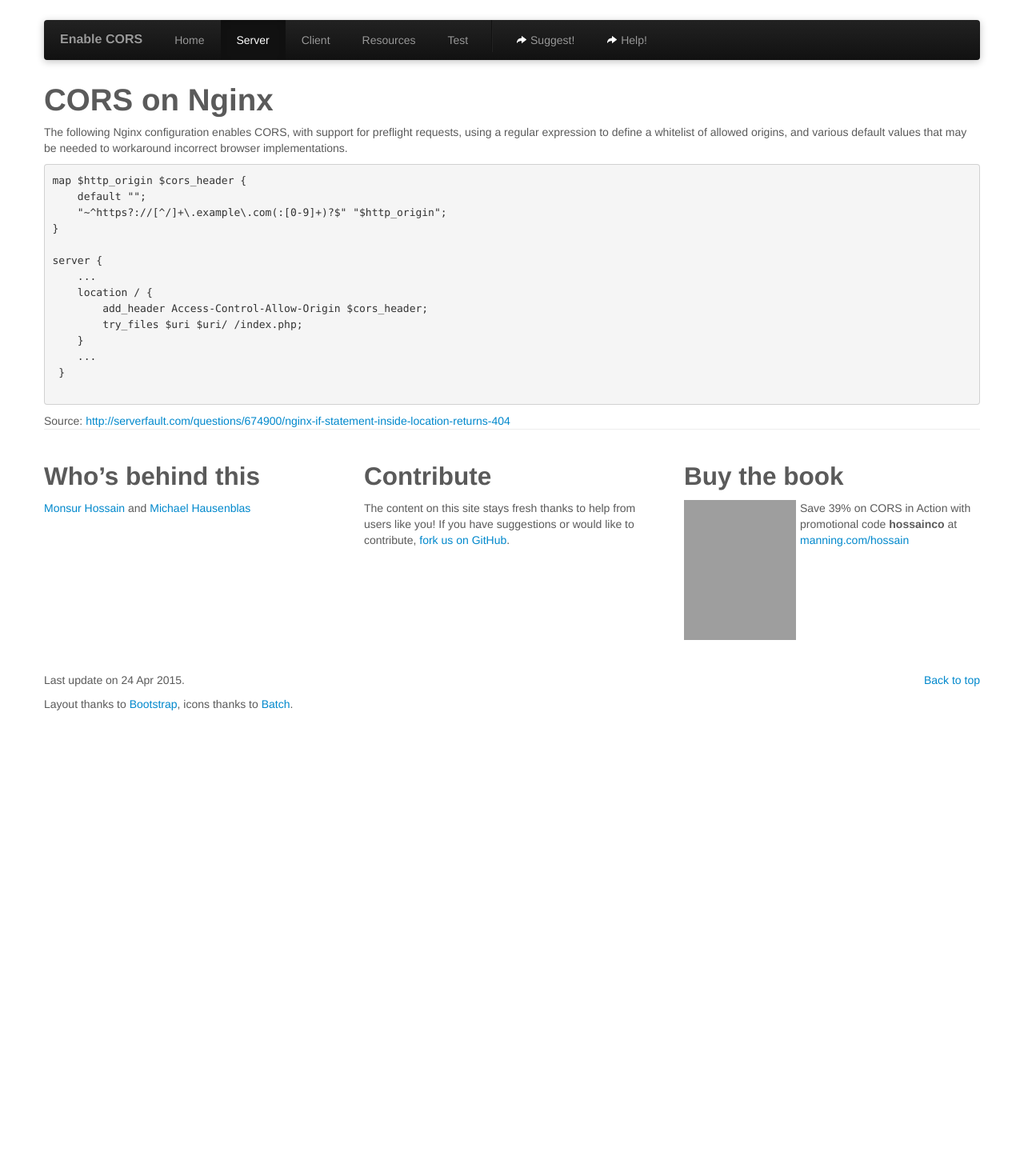
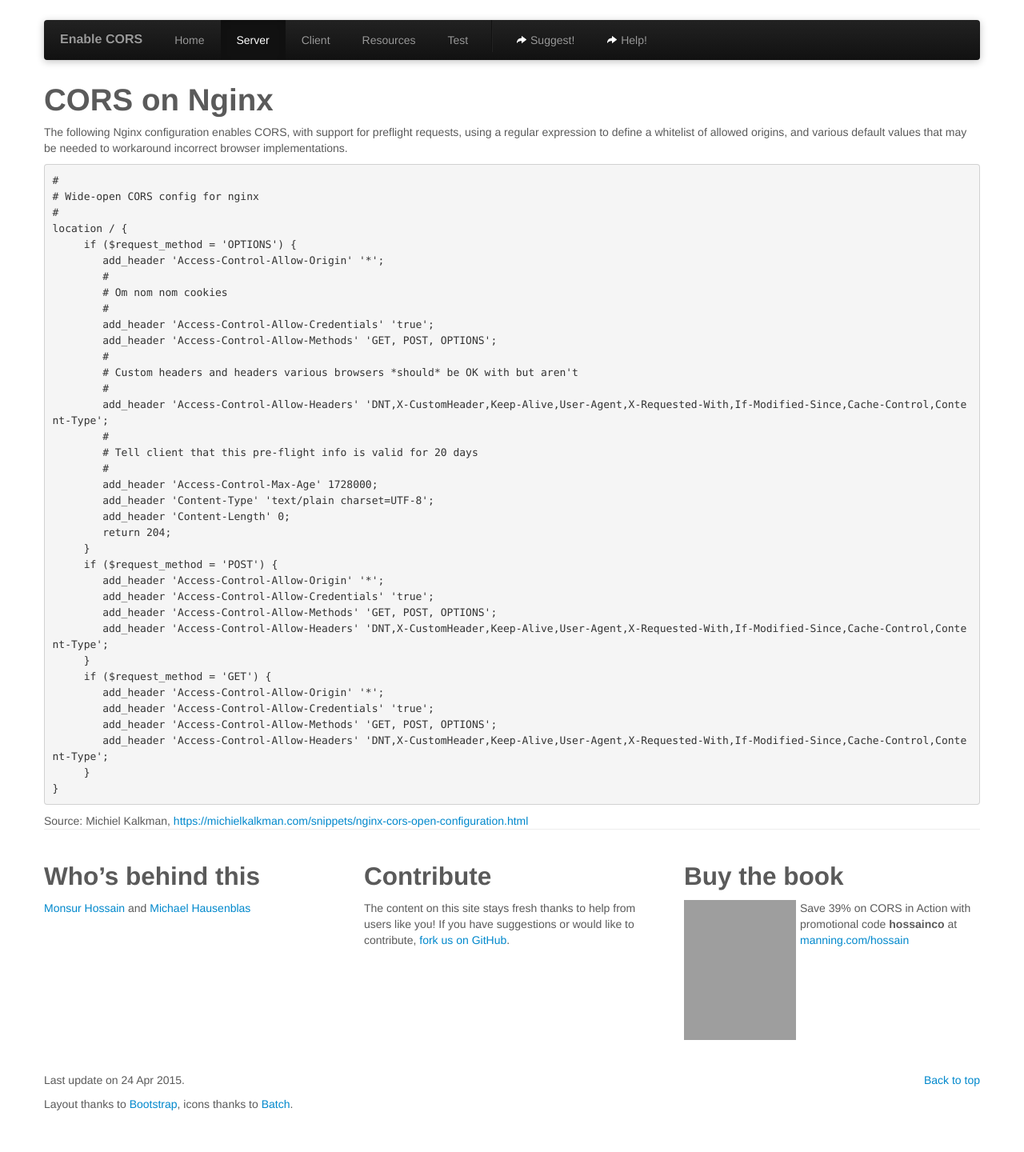
Before and after one commit to monsur/enable-cors.org, a Jekyll site: the page built from server_nginx.html, in a window 1280 px wide. Shown: the whole page at 80% size. Built offline with Jekyll 4.4.1, drawn with Linux system fonts in a browser that asks for light colours; before the commit the page ends 940 px from its top, so only the background shows below that; grey boxes are pictures that could not be loaded.

Commit message:
Updating nginx config. Fixes issue #98

```diff
--- a/server_nginx.html
+++ b/server_nginx.html
@@ -14,20 +14,43 @@ title: enable cross-origin resource sharing
       implementations.</p>
 
     <pre class="code">
-map $http_origin $cors_header {
-    default "";
-    "~^https?://[^/]+\.example\.com(:[0-9]+)?$" "$http_origin";
+#
+# Wide-open CORS config for nginx
+#
+location / {
+     if ($request_method = 'OPTIONS') {
+        add_header 'Access-Control-Allow-Origin' '*';
+        #
+        # Om nom nom cookies
+        #
+        add_header 'Access-Control-Allow-Credentials' 'true';
+        add_header 'Access-Control-Allow-Methods' 'GET, POST, OPTIONS';
+        #
+        # Custom headers and headers various browsers *should* be OK with but aren't
+        #
+        add_header 'Access-Control-Allow-Headers' 'DNT,X-CustomHeader,Keep-Alive,User-Agent,X-Requested-With,If-Modified-Since,Cache-Control,Content-Type';
+        #
+        # Tell client that this pre-flight info is valid for 20 days
+        #
+        add_header 'Access-Control-Max-Age' 1728000;
+        add_header 'Content-Type' 'text/plain charset=UTF-8';
+        add_header 'Content-Length' 0;
+        return 204;
+     }
+     if ($request_method = 'POST') {
+        add_header 'Access-Control-Allow-Origin' '*';
+        add_header 'Access-Control-Allow-Credentials' 'true';
+        add_header 'Access-Control-Allow-Methods' 'GET, POST, OPTIONS';
+        add_header 'Access-Control-Allow-Headers' 'DNT,X-CustomHeader,Keep-Alive,User-Agent,X-Requested-With,If-Modified-Since,Cache-Control,Content-Type';
+     }
+     if ($request_method = 'GET') {
+        add_header 'Access-Control-Allow-Origin' '*';
+        add_header 'Access-Control-Allow-Credentials' 'true';
+        add_header 'Access-Control-Allow-Methods' 'GET, POST, OPTIONS';
+        add_header 'Access-Control-Allow-Headers' 'DNT,X-CustomHeader,Keep-Alive,User-Agent,X-Requested-With,If-Modified-Since,Cache-Control,Content-Type';
+     }
 }
-
-server {
-    ...
-    location / {
-        add_header Access-Control-Allow-Origin $cors_header;
-        try_files $uri $uri/ /index.php;
-    }
-    ...
- }
-    </pre>
-    Source: <a href="http://serverfault.com/questions/674900/nginx-if-statement-inside-location-returns-404">http://serverfault.com/questions/674900/nginx-if-statement-inside-location-returns-404</a>
+</pre>
+    Source: Michiel Kalkman, <a href="https://michielkalkman.com/snippets/nginx-cors-open-configuration.html">https://michielkalkman.com/snippets/nginx-cors-open-configuration.html</a>
   </section>
 </div>
```
